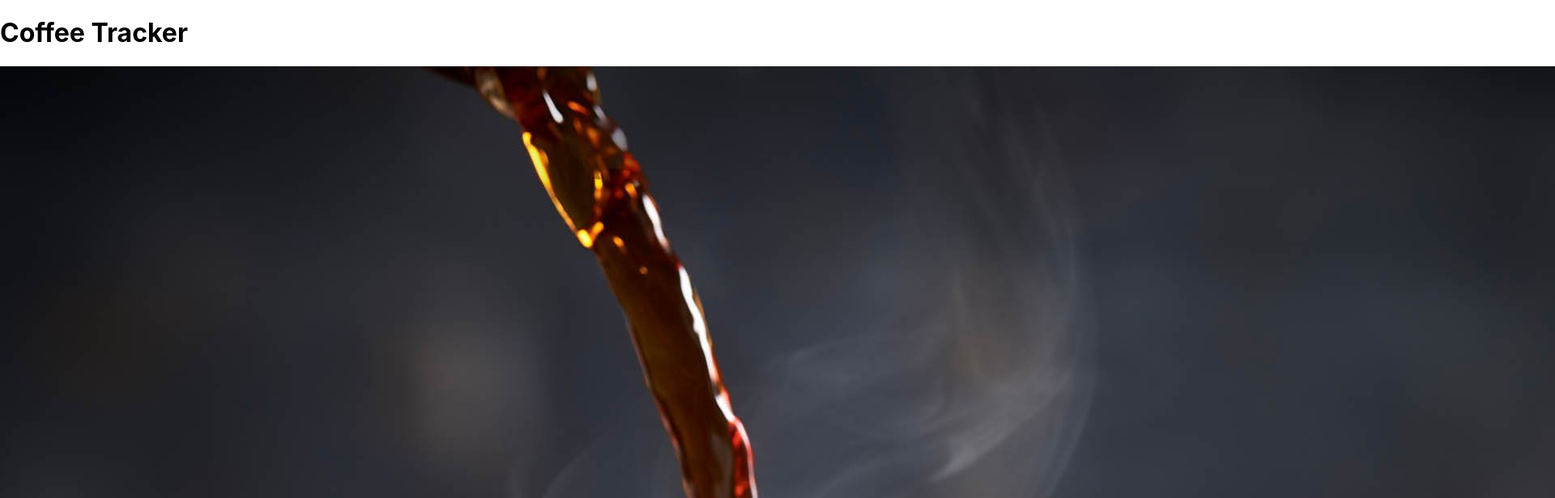
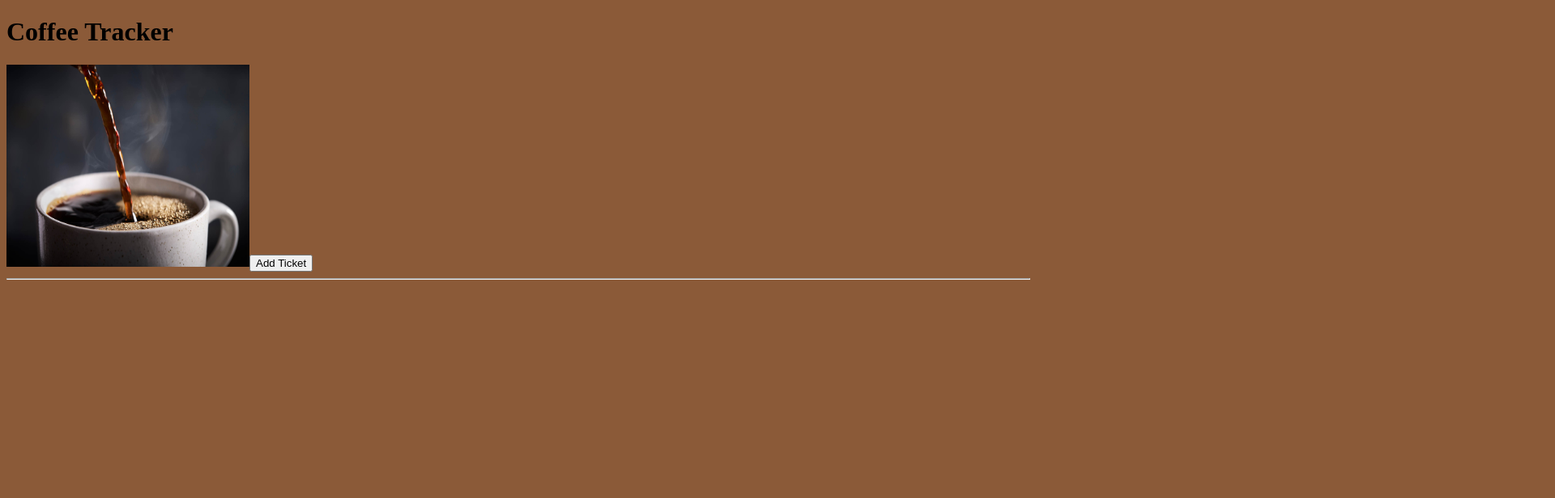
Before and after one commit to KariVigna/coffee-tracker, a React (Create React App) app: page / in a window 1280 px wide. Shown: the top 616 px of the page at 81% size, 1920 px wide, since content can reach past the window. Built offline with nearby package versions, Linux system fonts and the light colour scheme.

Commit message:
wip more components added

```diff
--- a/src/components/CoffeeControl.js
+++ b/src/components/CoffeeControl.js
@@ -8,14 +8,42 @@ class CoffeeControl extends React.Component {
         super(props);
         this.state = {
             formVisibleOnPage: false,
-            mainCoffeeList: []
+            mainCoffeeList: [],
+            selectedCoffee: null
         };
     }
 
+    handleClick = () => {
+        this.setState(prevState => ({
+            formVisibleOnPage: !prevState.formVisibleOnPage
+        }));
+    }
+
+    handleChangingSelectedCoffee = (id) => {
+        const selectedCoffee = this.state.mainCoffeeList.filter(coffee => coffee.id === id)[0];
+        this.setState({selectedTicket: selectedTicket});
+    }
+
     render() {
+        let currentlyVisibleState = null;
+        let buttonText = null;
+
+        if (this.state.selectedCoffee != null) {
+            currentlyVisibleState = <CoffeeDetail coffee = {this.state.selectedCoffee} />
+            buttonText = "Return to Ticket List";
+        }
+        else if (this.state.formVisibleOnPage) {
+            currentlyVisibleState = <NewCoffeeForm />;
+            buttonText = "Return to Ticket List";
+        } else {
+            currentlyVisibleState = <CoffeeList />
+            buttonText = "Add Ticket";
+        }
+
         return(
             <React.Fragment>
-
+                {currentlyVisibleState}
+                <button onClick={this.handleClick}>{buttonText}</button>
             </React.Fragment>
         )
 
--- a/src/components/CoffeeList.js
+++ b/src/components/CoffeeList.js
@@ -4,13 +4,13 @@ import Coffee from "./Coffee";
 function CoffeeList(){
     return (
         <React.Fragment>
-            {mainCoffeeList.map((coffee, index) =>
+            {/* {mainCoffeeList.map((coffee, index) =>
             <Coffee name={coffee.name}
             origin={coffee.origin}
             price={coffee.price}
             roast={coffee.roast}
             key={index}/>
-        )}
+        )} */}
         </React.Fragment>
 
     );
--- a/src/components/Header.js
+++ b/src/components/Header.js
@@ -5,7 +5,7 @@ function Header(){
     return (
         <React.Fragment>
         <h1>Coffee Tracker</h1>
-        <img src={coffeeImage} alt="An image of a delicious cup of coffee" />
+        <img src={coffeeImage} width={300} height={250} alt="An image of a delicious cup of coffee" />
         </React.Fragment>
     );
 }
--- a/src/index.css
+++ b/src/index.css
@@ -1,10 +1,5 @@
 body {
-  margin: 0;
-  font-family: -apple-system, BlinkMacSystemFont, 'Segoe UI', 'Roboto', 'Oxygen',
-    'Ubuntu', 'Cantarell', 'Fira Sans', 'Droid Sans', 'Helvetica Neue',
-    sans-serif;
-  -webkit-font-smoothing: antialiased;
-  -moz-osx-font-smoothing: grayscale;
+  background-color: rgb(139, 90, 56);
 }
 
 code {
--- a/src/index.js
+++ b/src/index.js
@@ -2,7 +2,7 @@ import React from 'react';
 import ReactDOM from 'react-dom/client';
 import './index.css';
 import App from './components/App';
-import reportWebVitals from './reportWebVitals';
+// import reportWebVitals from './reportWebVitals';
 
 const root = ReactDOM.createRoot(document.getElementById('root'));
 root.render(
@@ -14,4 +14,4 @@ root.render(
 // If you want to start measuring performance in your app, pass a function
 // to log results (for example: reportWebVitals(console.log))
 // or send to an analytics endpoint. Learn more: https://bit.ly/CRA-vitals
-reportWebVitals();
+// reportWebVitals();
```
Also changed, not shown: src/components/CoffeeDetail.js (+12 -0 lines).
